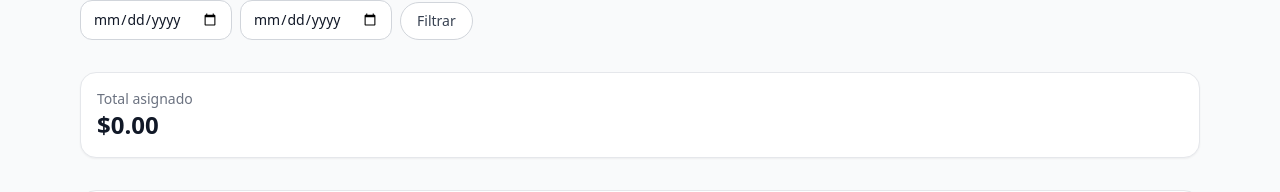
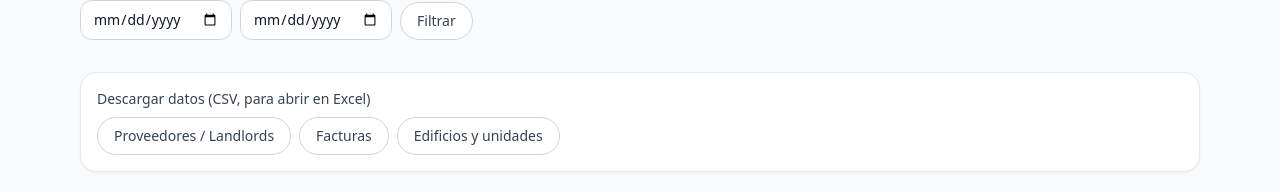
Before and after one commit to RicardCordelion1992/ap-blueground-mx, a Next.js app: page /reports in a window 1280 px wide. Shown: the part 128-320 px from the top of the page. Built offline with nearby package versions, Linux system fonts and the light colour scheme; no server answers; the database is empty.

Commit message:
Add CSV export download links to Reports page

```diff
--- a/app/reports/page.tsx
+++ b/app/reports/page.tsx
@@ -35,6 +35,15 @@ export default async function ReportsPage({ searchParams }: { searchParams: { fr
 const fmt = (n: number) => `$${n.toLocaleString('es-MX', { minimumFractionDigits: 2 })}`;
 const pct = (n: number) => (total > 0 ? `${((n / total) * 100).toFixed(1)}%` : '—');
 
+// Enlaces de descarga — la de facturas respeta el mismo rango de fechas filtrado arriba,
+// para poder exportar exactamente lo que se está viendo en pantalla.
+const invoicesExportParams = new URLSearchParams();
+if (searchParams.from) invoicesExportParams.set('from', searchParams.from);
+if (searchParams.to) invoicesExportParams.set('to', searchParams.to);
+const invoicesExportQs = invoicesExportParams.toString();
+const invoicesExportHref = `/api/exports/invoices${invoicesExportQs ? `?${invoicesExportQs}` : ''}`;
+const hasDateFilter = Boolean(searchParams.from || searchParams.to);
+
 return (
 <div className="space-y-8">
 <div>
@@ -53,6 +62,21 @@ export default async function ReportsPage({ searchParams }: { searchParams: { fr
 </div>
 <button className="btn-secondary">Filtrar</button>
 </form>
+
+<div className="card p-4 space-y-2">
+<p className="text-sm font-medium text-gray-700">Descargar datos (CSV, para abrir en Excel)</p>
+<div className="flex flex-wrap gap-2">
+<a href="/api/exports/vendors" className="btn-secondary text-sm">
+Proveedores / Landlords
+</a>
+<a href={invoicesExportHref} className="btn-secondary text-sm">
+Facturas{hasDateFilter ? ' (rango filtrado)' : ''}
+</a>
+<a href="/api/exports/buildings" className="btn-secondary text-sm">
+Edificios y unidades
+</a>
+</div>
+</div>
 
 <div className="card p-4">
 <p className="text-sm text-gray-500">Total asignado</p>
```
Lines whose indentation alone changed are shown as unchanged.
